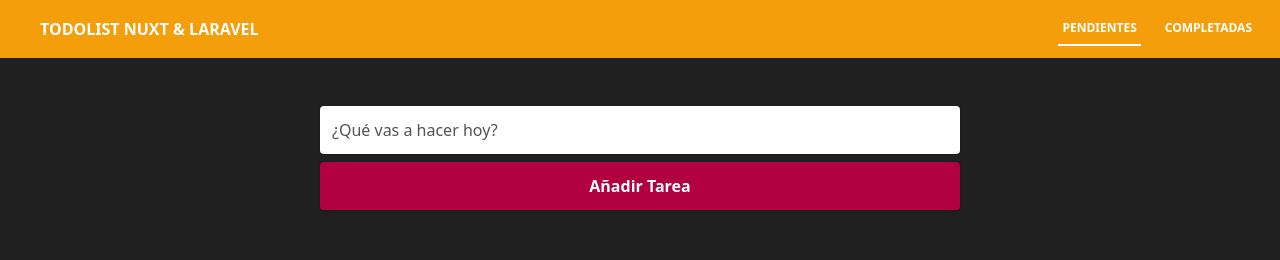
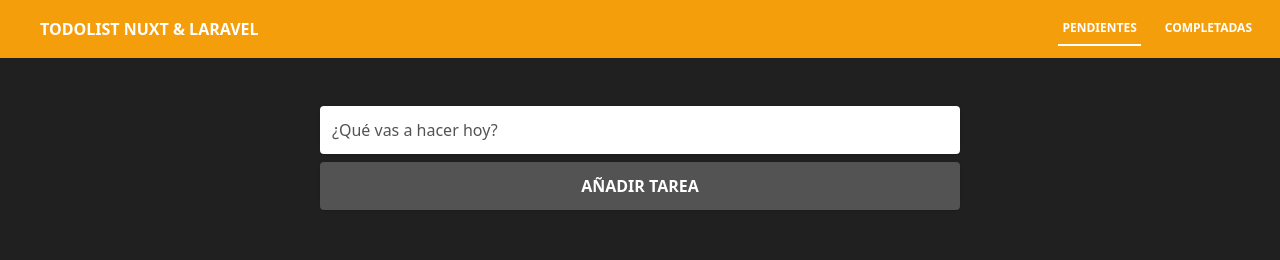
Before and after one commit to larturi/vue-nuxt-todolist-client, a Nuxt app: page / in a window 1280 px wide. Shown: the top 260 px of the page. Built offline with nearby package versions, Linux system fonts and the light colour scheme; no server answers.

Commit message:
Retoques css

```diff
--- a/components/Tarea.vue
+++ b/components/Tarea.vue
@@ -1,6 +1,6 @@
 <template>
 
-     <li class="py-4 border-b border-gray border-1 font-semibold list-none">
+     <li class="py-1 border-b border-gray border-1 font-semibold list-none">
          <div class="sm:flex sm:justify-between flex-col md:flex-row">
             <div class="w-full p-3 mt-1">
                 <span>
@@ -10,23 +10,23 @@
                 <span class="ml-1 font-normal">{{ task.name }}</span>
             </div>
 
-            <div class="w-full">
+            <div class="w-full mt-1">
                 <span class="w-full">
                     <button
-                        class="p-3 mt-2 font-bold bg-yellow text-black text-xs lg:w-28 w-6/12 float-right rounded-r"
+                        class="p-2 mt-2 mr-2 font-bold bg-yellow text-white border border-yellow text-xs lg:w-28 w-6/12 float-right rounded-r focus:outline-none"
                         v-on:click.prevent="onClickSelect(task)"
                         v-if="padre==='pendientes' && !this.$store.state.selectedTask || (this.$store.state.selectedTask && this.$store.state.selectedTask.id !== task.id)"
                     >EDITAR</button>
 
                     <button
-                        class="p-3 mt-2 font-bold bg-purple text-white text-xs lg:w-28 w-6/12 float-right rounded-r"
+                        class="p-2 mt-2 mr-2 font-bold bg-purple border border-purple text-white text-xs lg:w-28 w-6/12 float-right rounded-r focus:outline-none"
                         :class="roundedButtonRight(padre)"
                         v-on:click.prevent="onClickCancel()"
                         v-if="this.$store.state.selectedTask && this.$store.state.selectedTask.id === task.id"
                     >CANCELAR</button>
 
                     <button
-                        class="p-3 mt-2 font-bold bg-pink text-white text-xs lg:w-28 mb-4 float-right rounded-l"
+                        class="p-2 mt-2 font-bold bg-gray border border-gray text-white text-xs lg:w-28 mb-4 float-right rounded-l focus:outline-none"
                         :class="[roundedButtonRight(padre), widthButtonDelete(padre)]"
                         v-on:click.prevent="onClickDelete(task)"
                     >ELIMINAR</button>
--- a/pages/index.vue
+++ b/pages/index.vue
@@ -21,7 +21,7 @@
 
               <div>
                  <button
-                  class="w-full px-4 py-3 shadow appearance-none mt-2 font-bold text-white rounded"
+                  class="w-full px-4 py-3 shadow appearance-none mt-2 uppercase font-bold text-white rounded focus:outline-none"
                   :class="colorButtonAddOrEdit"
                   type="submit"
                 >
@@ -88,7 +88,7 @@ export default {
       return this.$store.state.tasks;
     },
     colorButtonAddOrEdit() {
-      return this.$store.state.isEdit ? 'bg-yellow text-black' : 'bg-pink text-white';
+      return this.$store.state.isEdit ? 'bg-yellow text-white' : 'bg-gray text-white';
     }
   },
 
```
